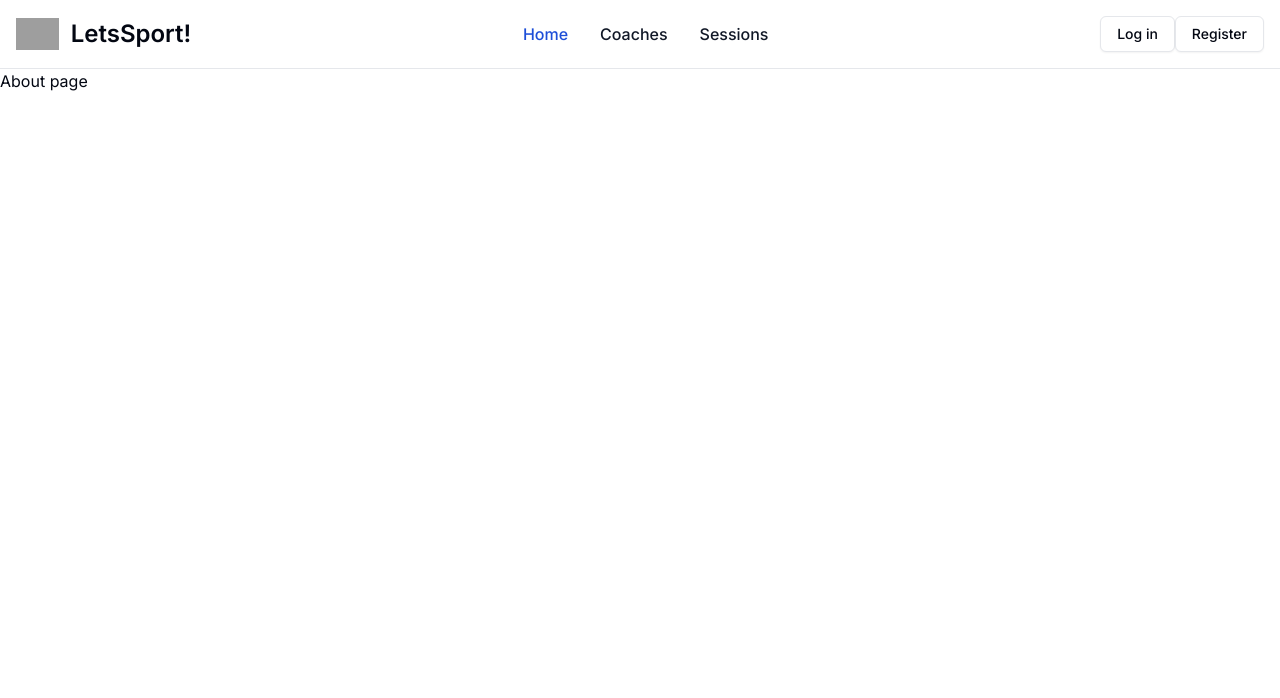
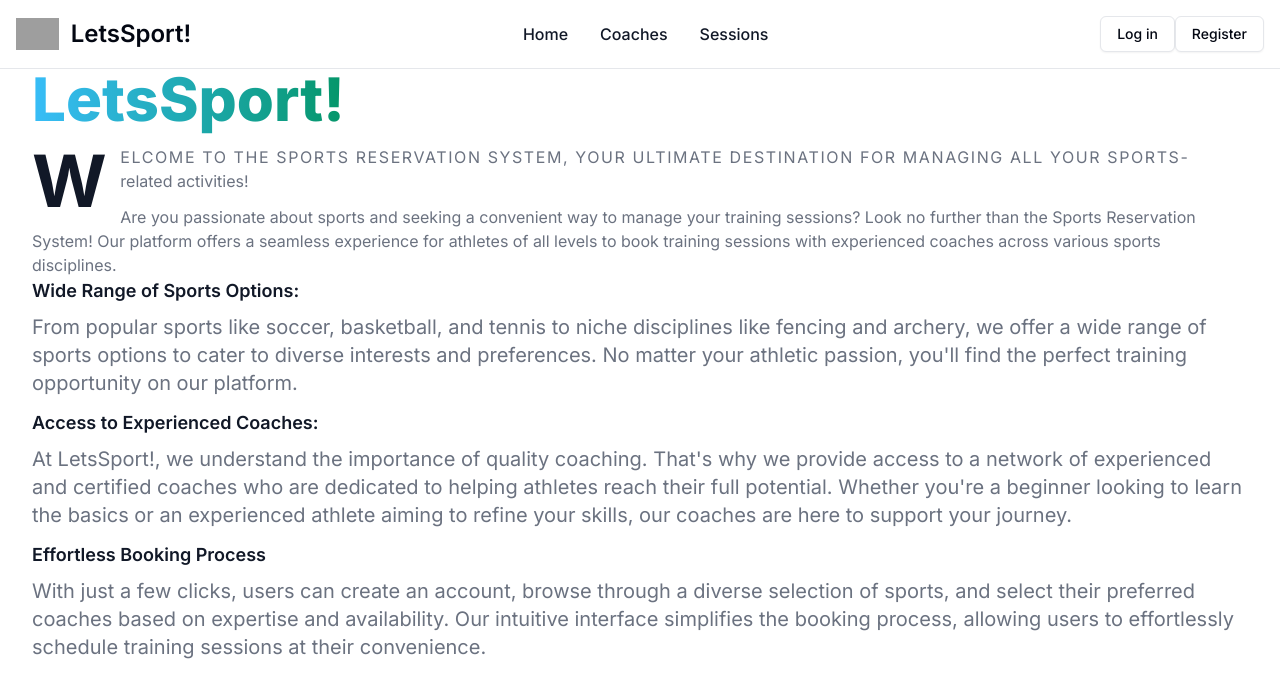
Before and after one commit to gerdazk/software-architecture, a Next.js app: page /about in a window 1280 px wide. Shown: the top 698 px of the page. Built offline with nearby package versions, Linux system fonts and the light colour scheme; no server answers; grey boxes are pictures that could not be loaded.

Commit message:
Coaches display in /coaches, added home page text and additional attributes for users

```diff
--- a/app/about/page.tsx
+++ b/app/about/page.tsx
@@ -1,7 +1,45 @@
 import React from 'react';
 
 const about = () => {
-	return <div>About page</div>;
+	return (
+		<div className='mx-auto px-4 sm:px-6 lg:px-8'>
+			<h1 className='mb-4 text-3xl font-extrabold text-gray-900 dark:text-white md:text-5xl lg:text-6xl'>
+				<span className='text-transparent bg-clip-text bg-gradient-to-r to-emerald-600 from-sky-400'>LetsSport!</span>
+			</h1>
+
+			<p className='mb-3 text-gray-500 dark:text-gray-400 first-line:uppercase first-line:tracking-widest first-letter:text-7xl first-letter:font-bold first-letter:text-gray-900 dark:first-letter:text-gray-100 first-letter:me-3 first-letter:float-start'>
+				Welcome to the Sports Reservation System, your ultimate destination for managing all your sports-related
+				activities!
+			</p>
+			<p className='text-gray-500 dark:text-gray-400'>
+				Are you passionate about sports and seeking a convenient way to manage your training sessions? Look no further
+				than the Sports Reservation System! Our platform offers a seamless experience for athletes of all levels to book
+				training sessions with experienced coaches across various sports disciplines.
+			</p>
+
+			<h2 className='mb-2 text-lg font-semibold text-gray-900 dark:text-white'>Wide Range of Sports Options:</h2>
+			<p className='mb-3 text-lg text-gray-500 md:text-xl dark:text-gray-400'>
+				From popular sports like soccer, basketball, and tennis to niche disciplines like fencing and archery, we offer
+				a wide range of sports options to cater to diverse interests and preferences. No matter your athletic passion,
+				you'll find the perfect training opportunity on our platform.
+			</p>
+
+			<h2 className='mb-2 text-lg font-semibold text-gray-900 dark:text-white'>Access to Experienced Coaches:</h2>
+			<p className='mb-3 text-lg text-gray-500 md:text-xl dark:text-gray-400'>
+				At LetsSport!, we understand the importance of quality coaching. That's why we provide access to a network of
+				experienced and certified coaches who are dedicated to helping athletes reach their full potential. Whether
+				you're a beginner looking to learn the basics or an experienced athlete aiming to refine your skills, our
+				coaches are here to support your journey.
+			</p>
+
+			<h2 className='mb-2 text-lg font-semibold text-gray-900 dark:text-white'>Effortless Booking Process</h2>
+			<p className='mb-3 text-lg text-gray-500 md:text-xl dark:text-gray-400'>
+				With just a few clicks, users can create an account, browse through a diverse selection of sports, and select
+				their preferred coaches based on expertise and availability. Our intuitive interface simplifies the booking
+				process, allowing users to effortlessly schedule training sessions at their convenience.
+			</p>
+		</div>
+	);
 };
 
 export default about;
--- a/app/api/signUp/route.ts
+++ b/app/api/signUp/route.ts
@@ -1,15 +1,14 @@
-import { PrismaClient } from "@prisma/client";
-import { NextRequest, NextResponse } from "next/server";
+import { PrismaClient } from '@prisma/client';
+import { NextRequest, NextResponse } from 'next/server';
 
 import bcrypt from 'bcrypt';
 
 const saltRounds = 10;
 
 export async function POST(req) {
+	const { name, email, password, requestedToBeCoach } = await req.json();
 
-    const {name, email, password, requestedToBeCoach} = await req.json();
-
-    const prisma = new PrismaClient()
+	const prisma = new PrismaClient();
 
 	const hashedPassword = await bcrypt.hash(password, saltRounds);
 
@@ -19,12 +18,11 @@ export async function POST(req) {
 				name,
 				email,
 				password: hashedPassword,
-          requestedToBeCoach
+				requestedToBeCoach,
 			},
 		});
 
 		return NextResponse.json({ success: true, user, status: 201 });
-
 	} catch (error) {
 		console.error('Error creating user:', error);
 		return NextResponse.json({ success: false, error: 'Error creating user', status: 500 });
--- /dev/null
+++ b/app/api/users/coaches/route.ts
@@ -0,0 +1,18 @@
+import { PrismaClient } from '@prisma/client';
+import { NextResponse } from 'next/server';
+
+export async function GET() {
+	try {
+		const prisma = new PrismaClient();
+		const users = await prisma.user.findMany({
+			where: {
+				role: 'coach',
+			},
+		});
+
+		return NextResponse.json({ success: true, users, status: 200 });
+	} catch (error) {
+		console.error('Error fetching coaches:', error);
+		return NextResponse.json({ success: false, error: 'Error fetching coaches', status: 500 });
+	}
+}
--- /dev/null
+++ b/app/coaches/components/SingleCoachDisplay.tsx
@@ -0,0 +1,36 @@
+import React from 'react';
+import { PersonIcon } from '@radix-ui/react-icons';
+import { useState } from 'react';
+
+type Props = {
+	name: string;
+	email: string;
+};
+
+export const SingleCoachDisplay: React.FC<Props> = ({ name, email }) => {
+	return (
+		<div className='px-4 sm:px-6 lg:px-8'>
+			<h1 className='mb-4 text-xl font-medium leading-tight tracking-normal text-gray-900 md:text-3xl lg:text-4xl dark:text-white'>
+				{name}
+			</h1>
+			<div className='mb-4'>
+				<h2 className='text-lg font-medium text-gray-900 dark:text-white'>Description:</h2>
+				<p className='text-sm text-gray-700 dark:text-gray-400'>
+					Lorem ipsum dolor sit amet, consectetur adipiscing elit. Fusce volutpat purus eget orci euismod lacinia.
+				</p>
+			</div>
+			<div className='mb-4'>
+				<h2 className='text-lg font-medium text-gray-900 dark:text-white'>Sports:</h2>
+				<ul className='text-sm text-gray-700 dark:text-gray-400'>
+					<li>Football</li>
+					<li>Basketball</li>
+					<li>Tennis</li>
+				</ul>
+			</div>
+			<div className='mb-4'>
+				<h2 className='text-lg font-medium text-gray-900 dark:text-white'>Email:</h2>
+				<p className='text-sm text-gray-700 dark:text-gray-400'>{email}</p>
+			</div>
+		</div>
+	);
+};
--- a/app/coaches/page.tsx
+++ b/app/coaches/page.tsx
@@ -1,5 +1,27 @@
-import React from 'react';
+'use client';
+
+import { getAllCoaches } from '@/src/utils/getAllCoaches';
+import { useEffect, useState } from 'react';
+import { PageHeader } from '@/src/components/PageHeader';
+import { SingleCoachDisplay } from '@/app/coaches/components/SingleCoachDisplay';
 
 export default function Page() {
-	return <div>Coaches</div>;
+	const [coaches, setCoaches] = useState([]);
+
+	const getCoaches = async () => {
+		const allCoaches = await getAllCoaches();
+		allCoaches && setCoaches(allCoaches.users);
+	};
+
+	useEffect(() => {
+		getCoaches();
+	}, []);
+
+	return (
+		<div className='flex gap-3 w-full flex-col'>
+			{coaches?.map(({ email, name }) => {
+				return <SingleCoachDisplay name={name} email={email} key={email} />;
+			})}
+		</div>
+	);
 }
--- a/app/layout.tsx
+++ b/app/layout.tsx
@@ -21,24 +21,29 @@ export default async function RootLayout({
 	children: React.ReactNode;
 }>) {
 	const session = await getServerSession(authOptions);
+
 	return (
 		<Provider session={session}>
 			<html lang='en'>
 				<body className={inter.className}>
 					<nav className='bg-white dark:bg-gray-900 w-full z-20 top-0 start-0 border-b border-gray-200 dark:border-gray-600'>
-						<div className='max-w-screen-xl flex flex-wrap items-center justify-between mx-auto p-4'>
+						<div className='mx-auto flex flex-wrap items-center justify-between mx-auto p-4'>
 							<a href='https://flowbite.com/' className='flex items-center space-x-3 rtl:space-x-reverse'>
 								<img src='https://flowbite.com/docs/images/logo.svg' className='h-8' alt='Flowbite Logo' />
 								<span className='self-center text-2xl font-semibold whitespace-nowrap dark:text-white'>LetsSport!</span>
 							</a>
 							<div className='flex md:order-2 space-x-3 md:space-x-0 rtl:space-x-reverse'>
 								{session?.user?.email ? (
-									<>
+									<div className='flex items-center justify-between'>
 										<div className='relative inline-flex items-center justify-center w-10 h-10 overflow-hidden bg-gray-100 rounded-full dark:bg-gray-600'>
 											<span className='font-medium text-gray-600 dark:text-gray-300'>{session.user.name}</span>
 										</div>
-										<LogOutButton />
-									</>
+										<div className='ml-4'>
+											{' '}
+											{/* Add margin to the left */}
+											<LogOutButton />
+										</div>
+									</div>
 								) : (
 									<>
 										<LoginDialog />
@@ -55,8 +60,7 @@ export default async function RootLayout({
 									<li>
 										<a
 											href='/about'
-											className='block py-2 px-3 text-white bg-blue-700 rounded md:bg-transparent md:text-blue-700 md:p-0 md:dark:text-blue-500'
-											aria-current='page'
+											className='block py-2 px-3 text-gray-900 rounded hover:bg-gray-100 md:hover:bg-transparent md:hover:text-blue-700 md:p-0 md:dark:hover:text-blue-500 dark:text-white dark:hover:bg-gray-700 dark:hover:text-white md:dark:hover:bg-transparent dark:border-gray-700'
 										>
 											Home
 										</a>
--- a/app/sessions/page.tsx
+++ b/app/sessions/page.tsx
@@ -1,7 +1,16 @@
 import React from 'react';
 
 const Sessions = () => {
-	return <div>page</div>;
+	return (
+		<div className='mx-auto flex flex-wrap items-center justify-between mx-auto p-4'>
+			<button
+				type='button'
+				className='text-white bg-gradient-to-br from-green-400 to-blue-600 hover:bg-gradient-to-bl focus:ring-4 focus:outline-none focus:ring-green-200 dark:focus:ring-green-800 font-medium rounded-lg text-sm px-5 py-2.5 text-center me-2 mb-2'
+			>
+				Create session
+			</button>
+		</div>
+	);
 };
 
 export default Sessions;
--- a/app/users/coachConfirmations/page.tsx
+++ b/app/users/coachConfirmations/page.tsx
@@ -1,39 +1,31 @@
-'use client'
+'use client';
 
-import { getCoachesAwaitingConfirmation } from "@/src/utils/getCoachesAwaitingConfirmation"
-import { useEffect, useState } from "react"
-import { SingleCoachConfirmation } from "./components/SingleCoachConfirmation"
-import { PageHeader } from "@/src/components/PageHeader"
+import { getCoachesAwaitingConfirmation } from '@/src/utils/getCoachesAwaitingConfirmation';
+import { useEffect, useState } from 'react';
+import { SingleCoachConfirmation } from './components/SingleCoachConfirmation';
+import { PageHeader } from '@/src/components/PageHeader';
 
 export default function Page() {
-
-    const [coaches, setCoaches] = useState([])
+	const [coaches, setCoaches] = useState([]);
 
 	const getCoaches = async () => {
-        const allAwaitingCoaches = await getCoachesAwaitingConfirmation()
-        allAwaitingCoaches && setCoaches(allAwaitingCoaches.users)
-    }
-
+		const allAwaitingCoaches = await getCoachesAwaitingConfirmation();
+		allAwaitingCoaches && setCoaches(allAwaitingCoaches.users);
+	};
 
 	useEffect(() => {
-        getCoaches()
-    }, [])
-
-
+		getCoaches();
+	}, []);
 
 	return (
 		<div>
+			<PageHeader title='Coaches awaiting confirmation' subtitle='All coaches with unconfirmed profiles.' />
 
-<PageHeader title="Coaches awaiting confirmation" subtitle="All coaches with unconfirmed profiles." />
-
-<div className="flex gap-3 w-full flex-col">
-
-                {coaches?.map(({email, name}) => {
-                    return  <SingleCoachConfirmation name={name} email={email} key={email} />
+			<div className='flex gap-3 w-full flex-col'>
+				{coaches?.map(({ email, name }) => {
+					return <SingleCoachConfirmation name={name} email={email} key={email} />;
 				})}
-
 			</div>
-
 		</div>
-    )
+	);
 }
--- /dev/null
+++ b/src/utils/getAllCoaches.ts
@@ -0,0 +1,17 @@
+export const getAllCoaches = async () => {
+	try {
+		const response = await fetch('/api/users/coaches');
+
+		if (response.ok) {
+			const data = await response.json();
+			return data;
+		} else {
+			const error = await response.json();
+			console.log({ error });
+			return;
+		}
+	} catch (error) {
+		console.error('Error fetching users:', error);
+		return;
+	}
+};
```
Also changed, not shown: src/components/Dialogs/RegistrationDialog.tsx (+48 -38 lines), app/globals.css (indentation only), 1 other file (tests, documents, lock files or other folders). Lines whose indentation alone changed are shown as unchanged.
